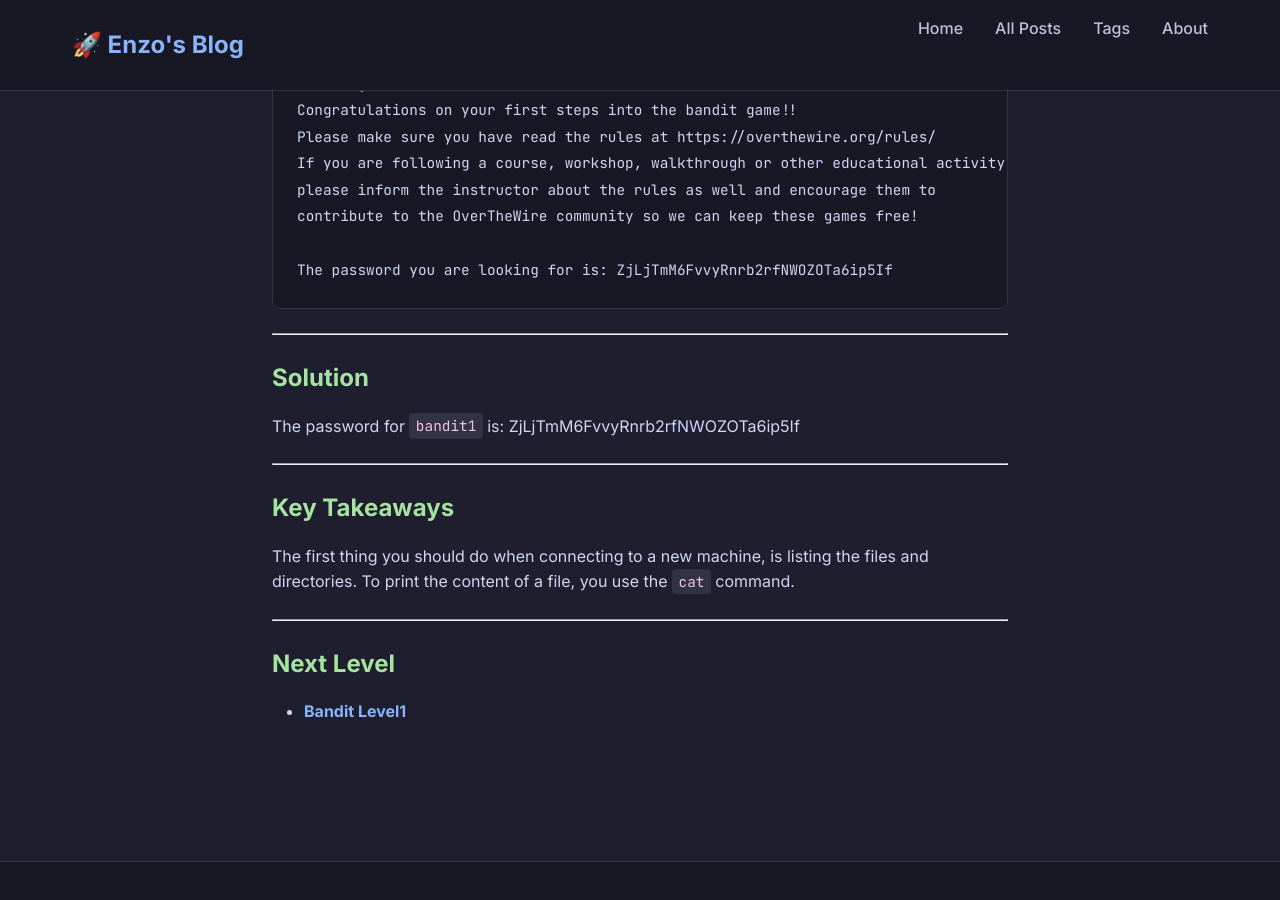
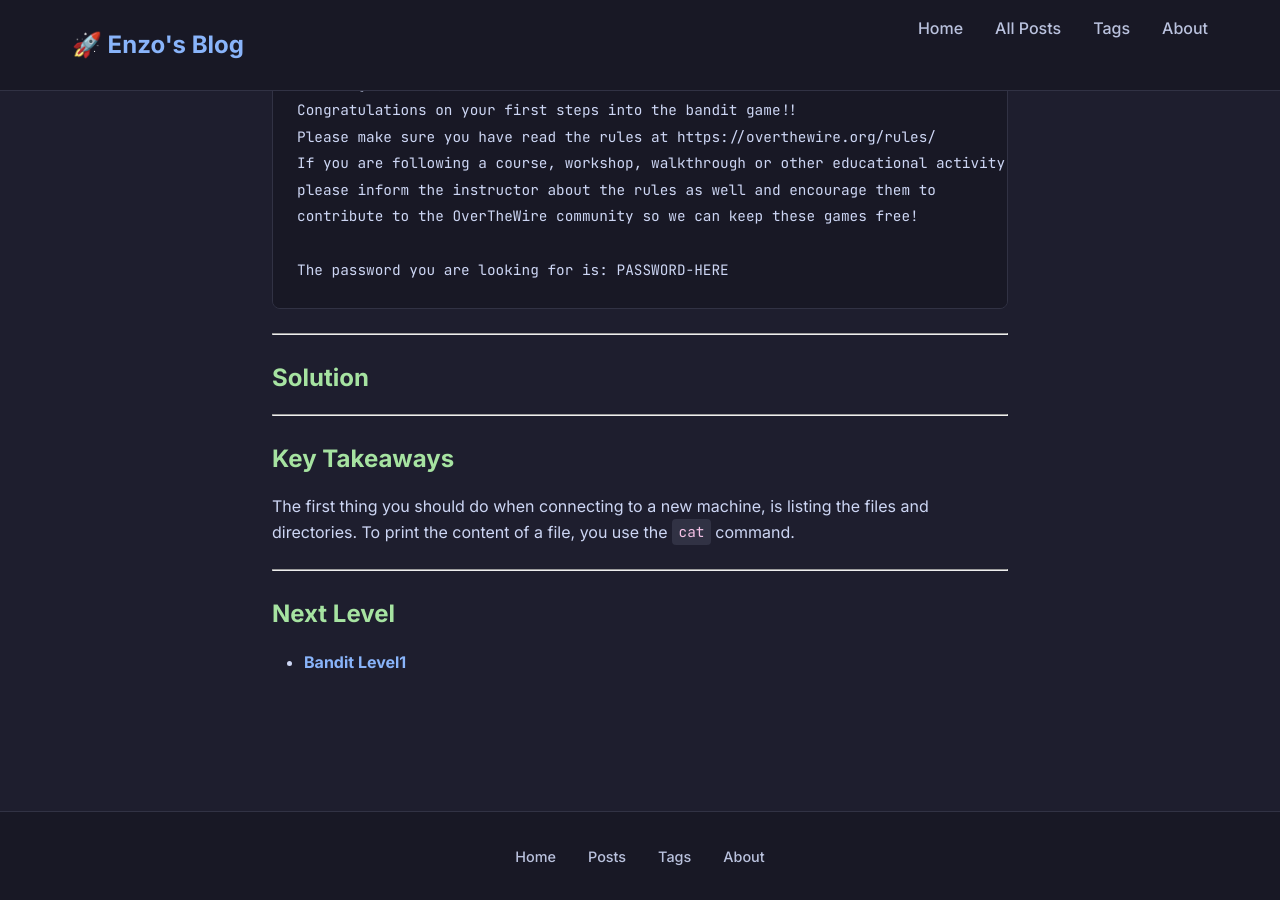
Before and after one commit to Enzo1612/Enzo1612.github.io, a Jekyll site: the page built from bandit/level0.md, in a window 1280 px wide and 900 px high, scrolled down 936 px. Built offline with Jekyll 4.4.1, drawn with Linux system fonts in a browser that asks for light colours.

Commit message:
remove the password from bandit level0

````diff
--- a/bandit/level1.md
+++ b/bandit/level0.md
@@ -43,15 +43,13 @@ If you are following a course, workshop, walkthrough or other educational activi
 please inform the instructor about the rules as well and encourage them to
 contribute to the OverTheWire community so we can keep these games free!
 
-The password you are looking for is: ZjLjTmM6FvvyRnrb2rfNWOZOTa6ip5If
+The password you are looking for is: PASSWORD-HERE
 ```
 
 
 ---
 
 ### **Solution**
-
-The password for `bandit1` is: ZjLjTmM6FvvyRnrb2rfNWOZOTa6ip5If
 
 
 
````
